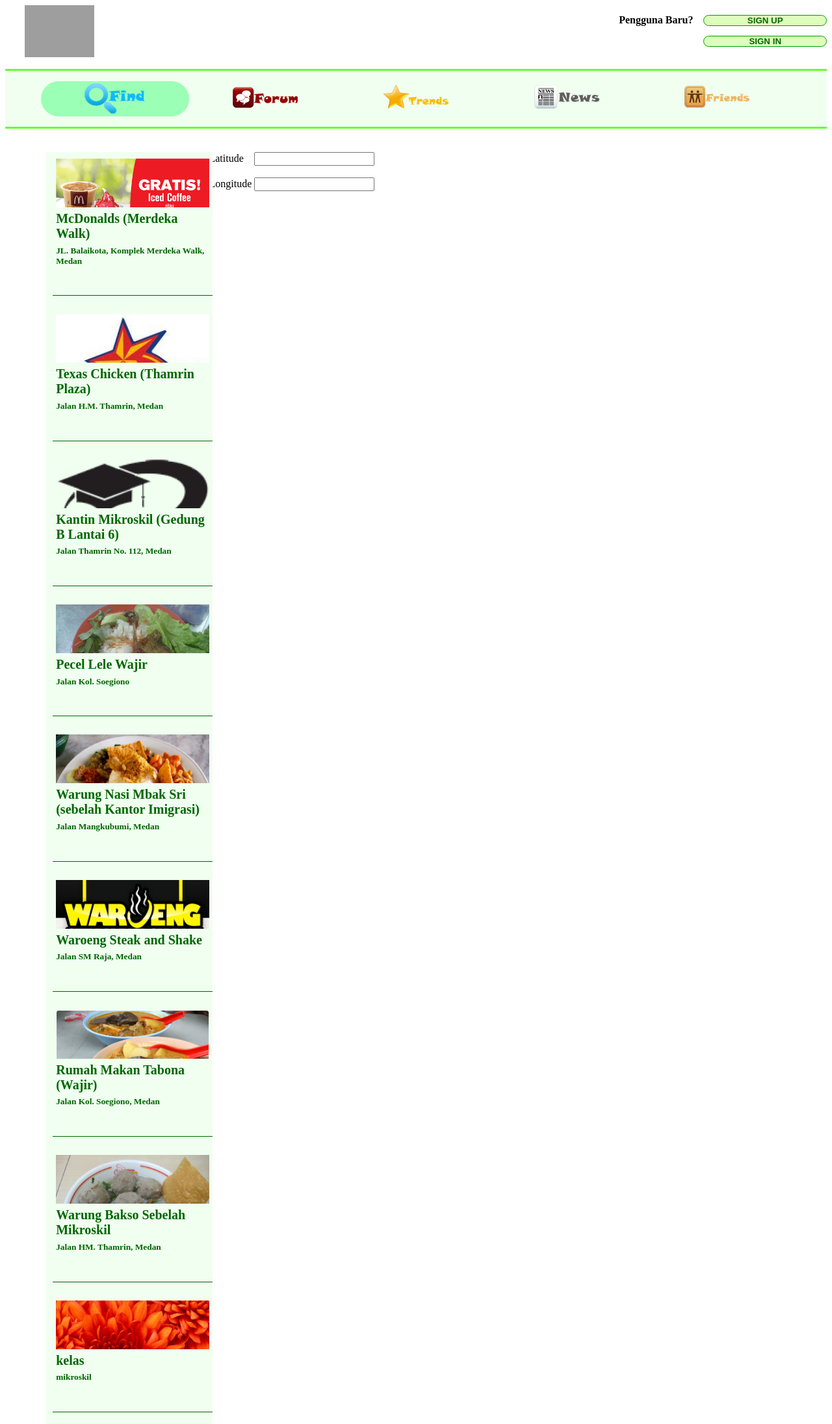
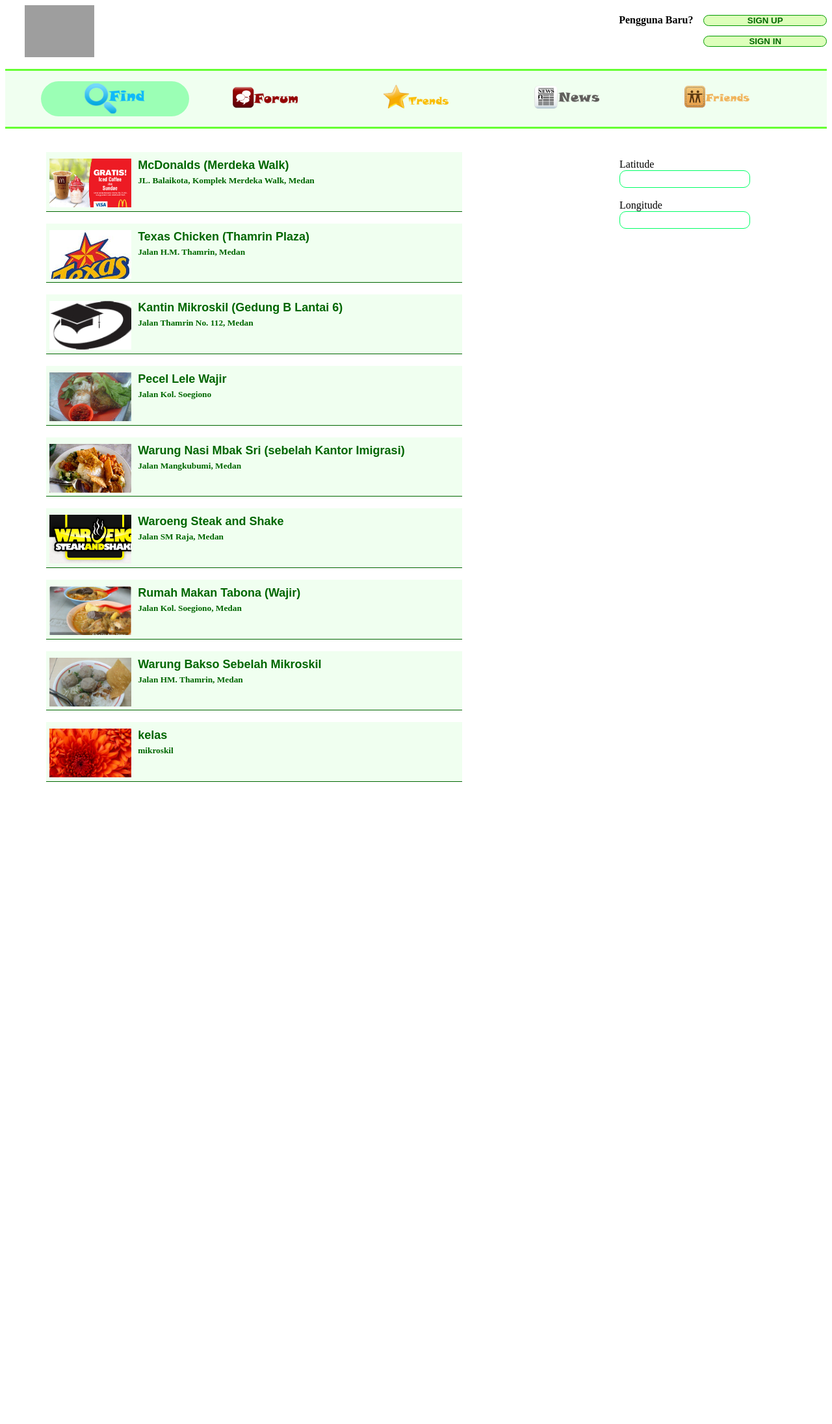
Before and after one commit to Mikroskil/Invest, a PHP site: page /find.php in a window 1280 px wide. Shown: the whole page at 65% size. After the commit the page ends 1203 px from the top, so only its background shows below. Run offline with PHP 8.4, Linux system fonts and the light colour scheme; data comes from the database, SQL or seed files in the repository; some libraries are stand-ins or nearby versions; grey boxes are pictures that could not be loaded.

Commit message:
Update template.css

```diff
--- a/template/template.css
+++ b/template/template.css
@@ -113,8 +113,7 @@
 	border-radius:30px;
 }
 #kanan{
-	width:40%;
-	margin-right:10%;
+	width:50%;
 	float:right;
 	background-color:#F0FFF0;
 	border:#6F3 solid 3px;
@@ -136,9 +135,9 @@
 }
 #kanan form input{
 	border:#00FF66 1px solid;
-	height:25px;
+	height:35px;
 	border-radius:10px;
-	width:100%;
+	width:90%;
 	padding:0 10px;
 }
 #main{
@@ -165,25 +164,21 @@
 	margin:auto;
 	height:auto;
 	border:0px;
-	background-color:transparent;
 	border-bottom:#006600 1px solid;
 	padding:0px 5px;
+	background-color:#F0FFF0;
 }
 #baris:hover
 {
 	cursor:pointer;
-}
-#baris img
-{
-	border:#EEEEEE 2px solid;
-	float:left;
-	margin-right:10px;
+	background-color:#9BFFB5;
 }
 #baris h2
 {
+	margin-top:-5px;
 	text-align:left;
-	margin-top:-10px;
 	color:#006600;
+	font-size:18px;
 }
 #baris h3
 {
@@ -203,29 +198,36 @@
 }
 
 /*css untuk find.php*/
-#find-kiri{
-	width:20%;
-	background-color:#F0FFF0;
-	height:auto;
-	position:absolute;
+#find-kanan{
+	width:auto;
+	float:right;
 }
-#find-kiri *{
+#find-kanan *{
 	font-family:"Tekton Pro";
 }
-#find-kiri form{
+#find-kanan form{
 	padding-left: 10px;
 	padding-top : 10px;
 }
-#find-kiri form input{
+#find-kanan form input{
 	border:#00FF66 1px solid;
 	height:25px;
 	border-radius:10px;
 	width:70%;
 	padding:0 10px;
 }
-#find-kanan{
-	width:78%;
-	float:right;
+#find-kiri{
+	width:50%;
+	height:auto;
+	position:absolute;
+}
+#img-find{
+	float:left;
+	background-color:white;
+	width:20%;
+	margin-top:10px;
+	margin-right:10px;
+	height:75px;
 }
 #acc
 {
```
